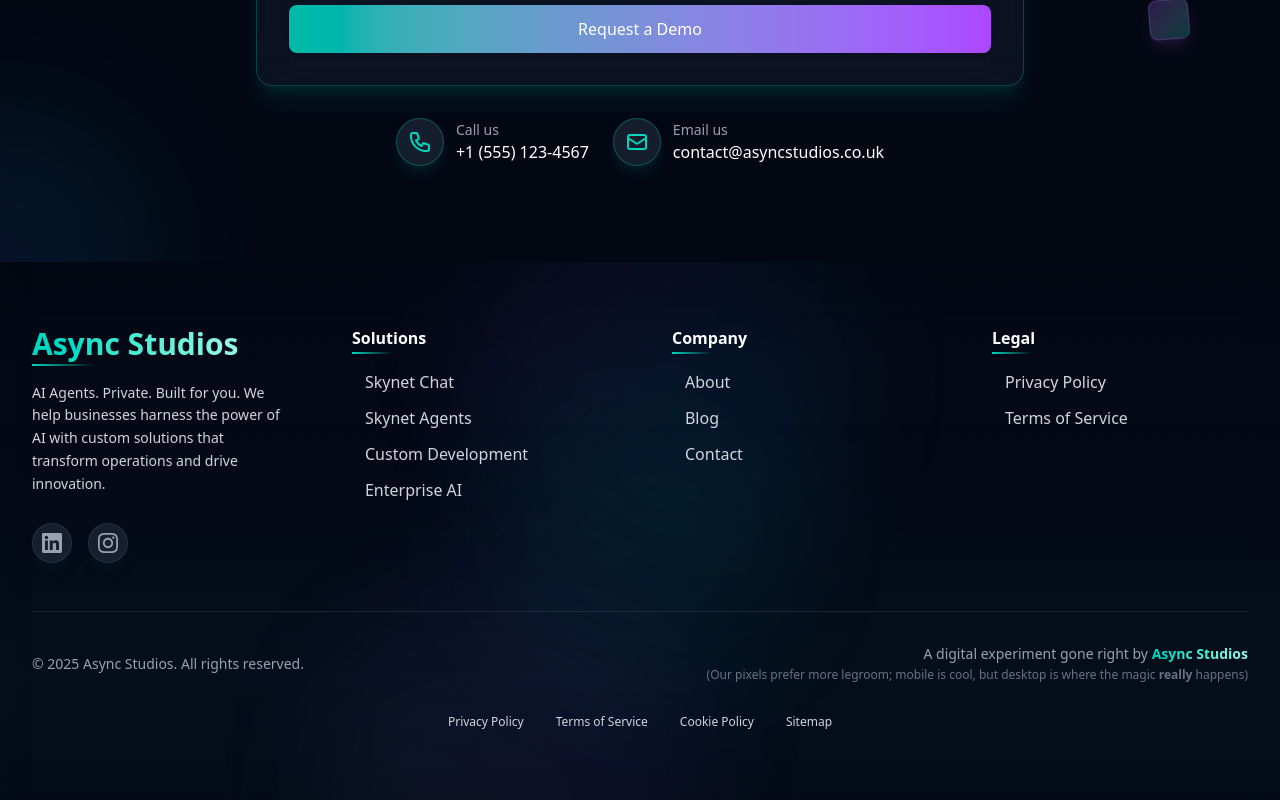
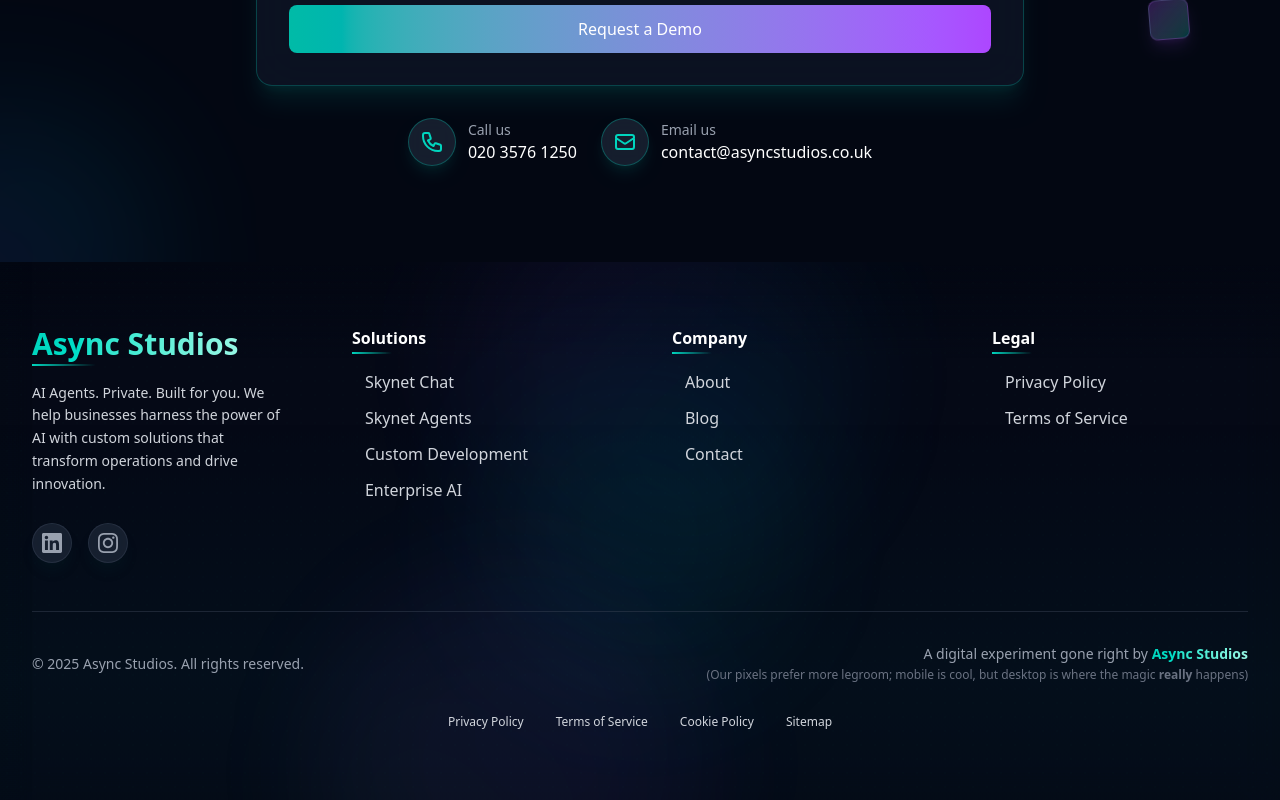
Before and after one commit to AryamanDubey28/async-website, a Next.js app: page / in a window 1280 px wide. Shown: the part 3301-4101 px from the top of the page. Built offline with nearby package versions, Linux system fonts and the light colour scheme.

Commit message:
change company number

```diff
--- a/src/components/CallToAction.tsx
+++ b/src/components/CallToAction.tsx
@@ -168,7 +168,7 @@
               </div>
               <div className="text-left">
                 <div className="text-sm text-gray-400">Call us</div>
-                <div className="text-white">+1 (555) 123-4567</div>
+                <div className="text-white">020 3576 1250</div>
               </div>
             </div>
 
```
